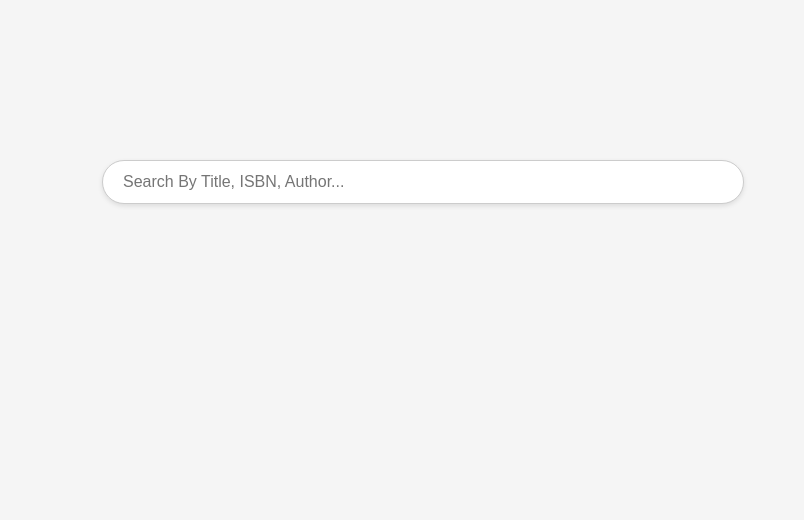
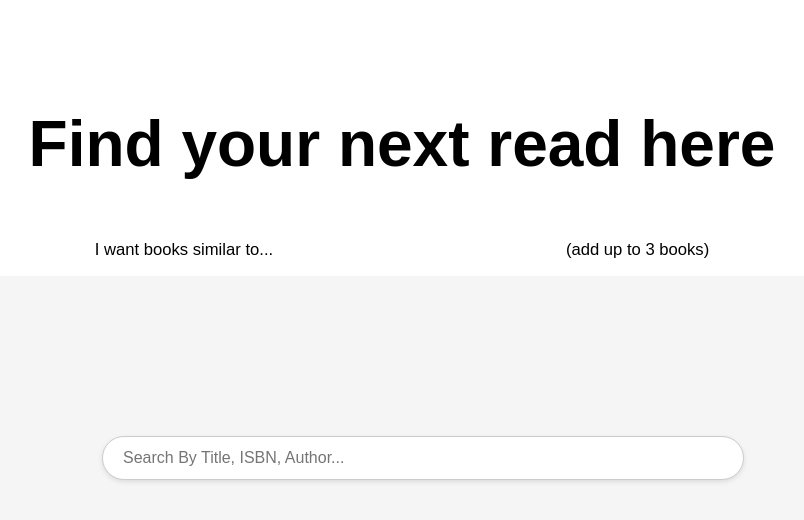
Before and after one commit to adeolaoj/book-finder, a React (Vite) app: page / in a window 1280 px wide. Shown: the top 520 px of the page, without its empty margins (238-1042 px from the left). Built offline with nearby package versions, Linux system fonts and the light colour scheme.

Commit message:
updating homepage

```diff
--- a/src/App.jsx
+++ b/src/App.jsx
@@ -1,13 +1,15 @@
 import SearchBar from './Components/SearchBar/SearchBar';
+import HomeHeader from './Components/HomeHeader/HomeHeader';
+import HomeSearchSection from './Components/HomeSearchSection/HomeSearchSection';
 
 
 const App = () => {
-  let heroData = [
-    {text1:"",text2:""},
-  ]
   return (
     <div className="App">
-      <SearchBar />
+      <main>
+          <HomeHeader />
+          <HomeSearchSection />
+      </main>
     </div>
   )
 }
```
